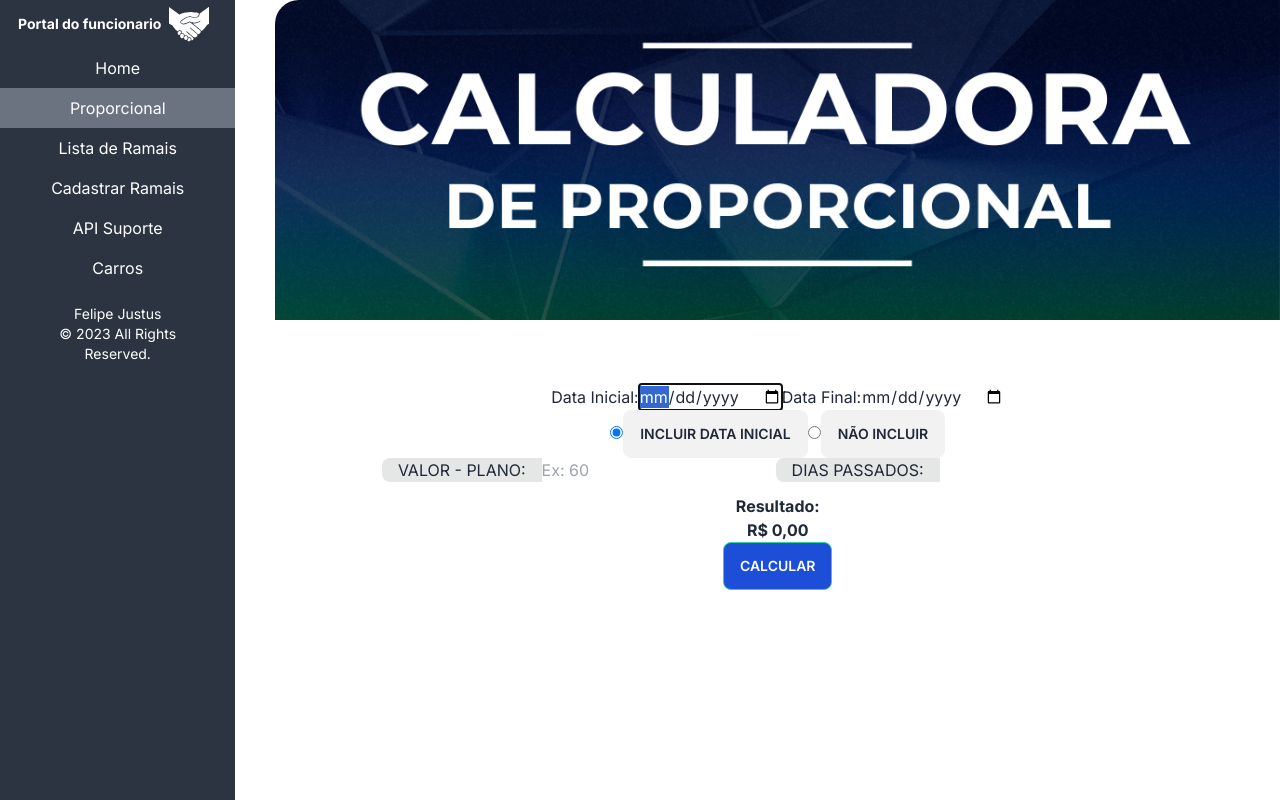
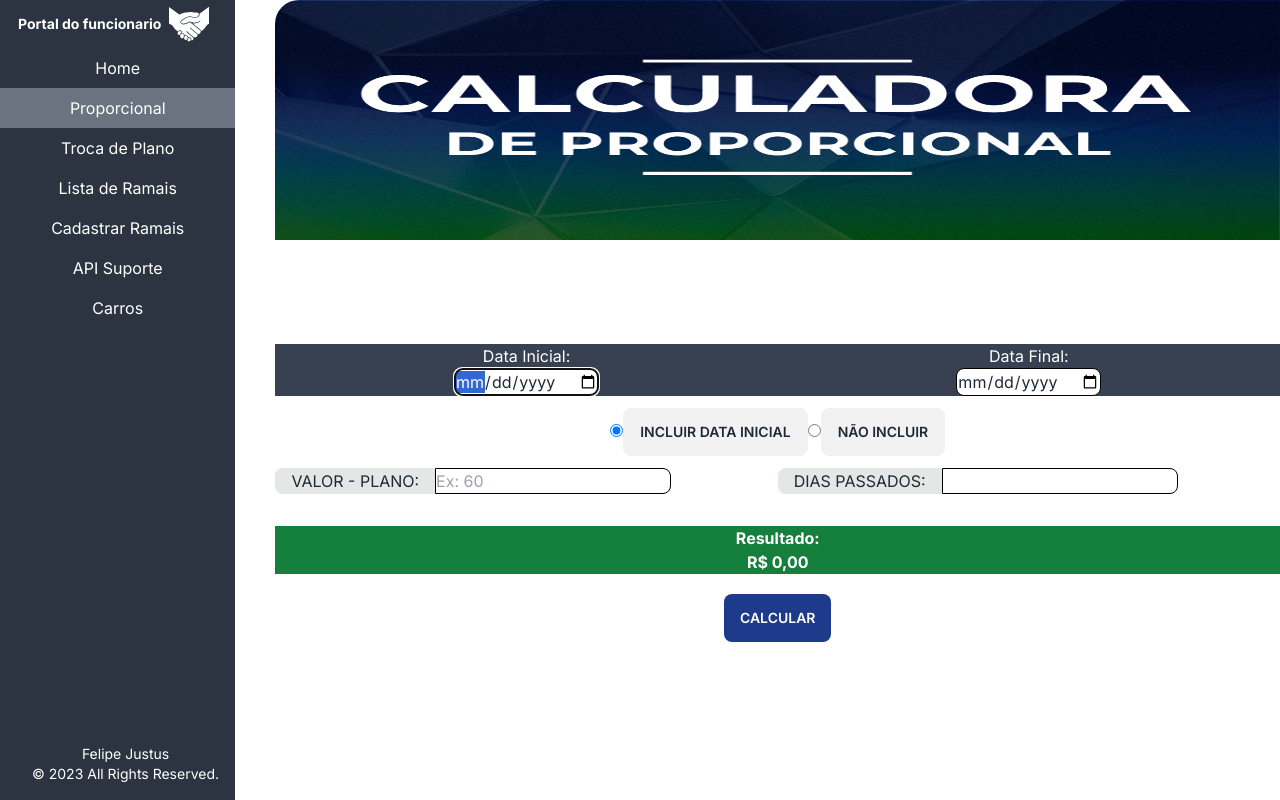
Before and after one commit to FelipeJustusMatos/Portal-do-Funcionario-ConectTelecom, a Next.js app: page /proporcional in a window 1280 px wide. Built offline with nearby package versions, Linux system fonts and the light colour scheme.

Commit message:
baiscAjusts

```diff
--- a/src/app/layout.jsx
+++ b/src/app/layout.jsx
@@ -60,6 +60,13 @@ export default function RootLayout({ children }) {
             </button>
             <button
               className={`block w-full py-2 px-4 ${
+                currentPath === "/trocadeplano" ? "bg-gray-500" : "bg-neutral"
+              } hover:bg-gray-500`}
+            >
+              <Link href="/trocadeplano">Troca de Plano</Link>
+            </button>
+            <button
+              className={`block w-full py-2 px-4 ${
                 currentPath === "/listramais" ? "bg-gray-500" : "bg-neutral"
               } hover:bg-gray-500`}
             >
@@ -97,7 +104,7 @@ export default function RootLayout({ children }) {
                 Carros
               </Link>
             </button>
-            <footer className="bg-neutral text-white py-4 px-8 text-center">
+            <footer className="absolute bottom-0  text-white py-4 px-8 text-center">
               <p className="text-sm">Felipe Justus</p>
               <p className="text-sm">
                 &copy; {currentYear} All Rights Reserved.
--- a/src/app/listramais/page.jsx
+++ b/src/app/listramais/page.jsx
@@ -88,12 +88,12 @@ const ListRamaisPage = () => {
             <Image
               src={image}
               alt="Cadastrar Ramal"
-              className="w-screen rounded-tl-3xl -mt-2 h-[40vh] object-cover"
+              className="w-screen rounded-tl-3xl -mt-2 h-[30vh] object-fill"
             />
           </figure>
         </li>
       </ul>
-      <div className="border border-black max-h-[60vh] overflow-y-scroll">
+      <div className="border border-black max-h-[70vh] overflow-y-scroll">
         <table className="table table-zebra">
           <thead className="sticky top-0 border-2 bg-gray-700 z-10">
             <tr className=" text-gray-100">
--- a/src/app/proporcional/page.jsx
+++ b/src/app/proporcional/page.jsx
@@ -80,27 +80,33 @@ export default function ProporcionalPage() {
             <Image
               src={image5}
               alt="Cadastrar Ramal"
-              className="w-screen rounded-tl-3xl -mt-2 h-[40vh] object-cover"
+              className="w-screen rounded-tl-3xl -mt-2 h-[30vh] object-fill"
             />
           </figure>
         </li>
       </ul>
       <div className=" items-center text-center mt-12 h-[50vh]">
-        <div className="text-center ">
-          <ul>
-            <li className="inline-block">
-              <label htmlFor="date_ini">Data Inicial:</label>
+        <div className="text-center bg-gray-700 ">
+          <ul className="grid grid-cols-2 ">
+            <li className=" grid justify-center  ">
+              <label className="text-white" htmlFor="date_ini ">
+                Data Inicial:
+              </label>
               <input
                 onChange={countDays}
+                className="border border-black rounded-lg"
                 name="date_ini"
                 id="date_ini"
                 type="date"
                 autoFocus
               />
             </li>
-            <li className="inline-block">
-              <label htmlFor="date_end">Data Final:</label>
+            <li className=" grid justify-center ">
+              <label className="text-white" htmlFor="date_end">
+                Data Final:
+              </label>
               <input
+                className="border  border-black  rounded-lg"
                 onChange={countDays}
                 name="date_end"
                 id="date_end"
@@ -109,13 +115,13 @@ export default function ProporcionalPage() {
             </li>
           </ul>
         </div>
-        <div className="text-center ">
+        <div className="text-center pt-3 ">
           <ul>
             <li className="inline-block">
               <input
                 onChange={countDays}
                 type="radio"
-                className="btn-check"
+                className="btn-check "
                 name="options-outlined"
                 id="incluirdia"
                 defaultChecked
@@ -141,8 +147,8 @@ export default function ProporcionalPage() {
             </li>
           </ul>
         </div>
-        <div className="text-center">
-          <ul>
+        <div className="text-center pt-3">
+          <ul className="grid grid-cols-2">
             <li className="inline-block">
               <div className="input-group mb-3">
                 <span className="input-group-text">VALOR - PLANO:</span>
@@ -150,7 +156,7 @@ export default function ProporcionalPage() {
                   id="plano"
                   onKeyUp={contarpelovalor}
                   type="number"
-                  className="form-control"
+                  className="form-control border border-black"
                   placeholder="Ex: 60"
                   step="any"
                 />
@@ -163,7 +169,7 @@ export default function ProporcionalPage() {
                   id="days"
                   onKeyUp={contarpelosdias}
                   type="number"
-                  className="form-control"
+                  className="form-control border border-black"
                   onKeyPress={(event) =>
                     event.charCode >= 48 && event.charCode <= 57
                   }
@@ -172,21 +178,21 @@ export default function ProporcionalPage() {
             </li>
           </ul>
         </div>
-        <div>
+        <div className="pt-5">
           <strong>
             <p id="formula">{formula}</p>
           </strong>
           <strong>
-            <h2 id="res">
+            <h2 className=" bg-green-700 text-white" id="res">
               Resultado: <br />
               {resultado}
             </h2>
           </strong>
         </div>
-        <div className="text-center ">
+        <div className="text-center pt-5">
           <button
             id="btn"
-            className="btn bg-blue-700 text-white hover:text-black hover:bg-white btn-success"
+            className="btn bg-blue-900 border-none text-white hover:text-black hover:bg-white btn-success"
             type="button"
             onClick={countDays}
           >
--- a/src/app/plano/head.jsx
+++ b/src/app/trocadeplano/head.jsx
@@ -1,7 +1,7 @@
 export default function PlanoHead() {
   return (
     <>
-      <title>Proporcional de Troca de Plano</title>
+      <title>Proporcional Simples</title>
     </>
   );
 }
--- a/src/app/plano/page.jsx
+++ b/src/app/trocadeplano/page.jsx
@@ -9,7 +9,7 @@ export default function PlanoPage() {
           <Image
             src={image5}
             alt="Cadastrar Ramal"
-            className="w-screen h-[50vh]"
+            className="w-screen -mt-2 rounded-tl-3xl h-[30vh] object-fill"
           />
         </figure>
       </main>
```
